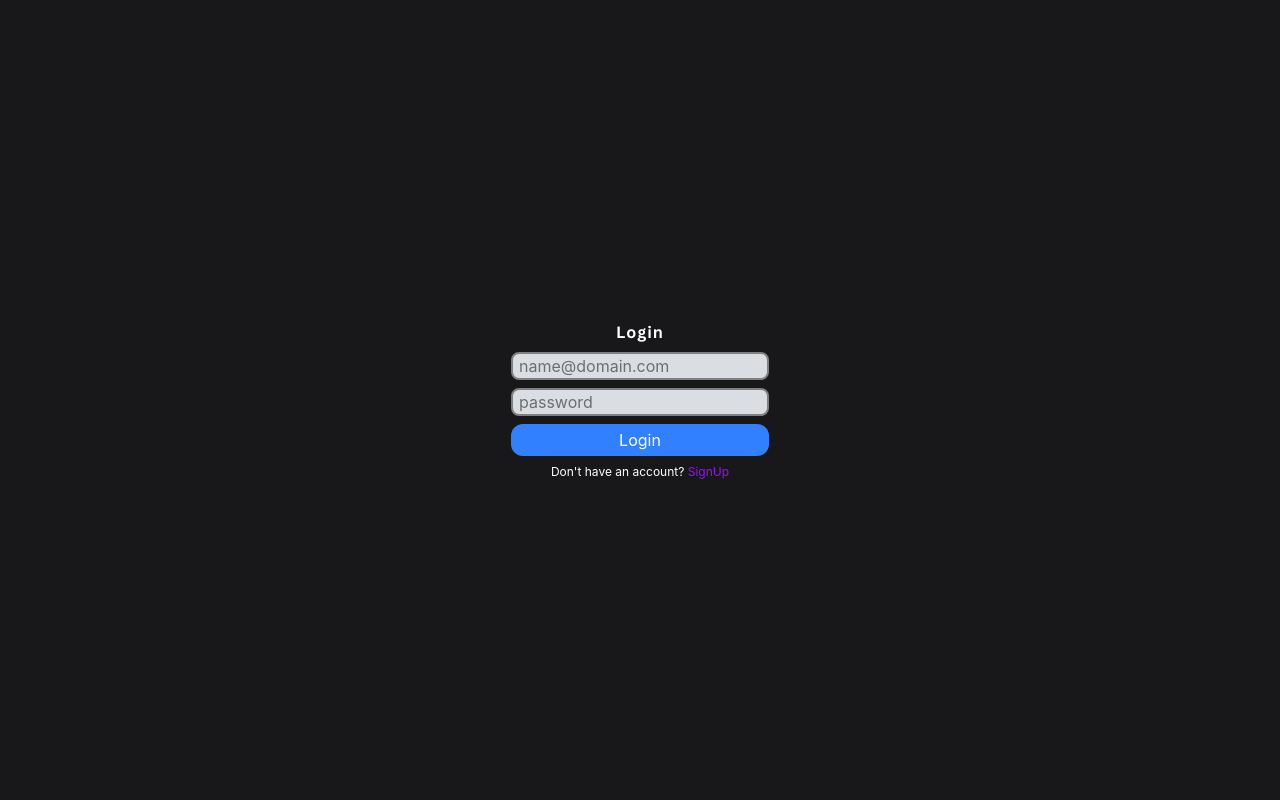
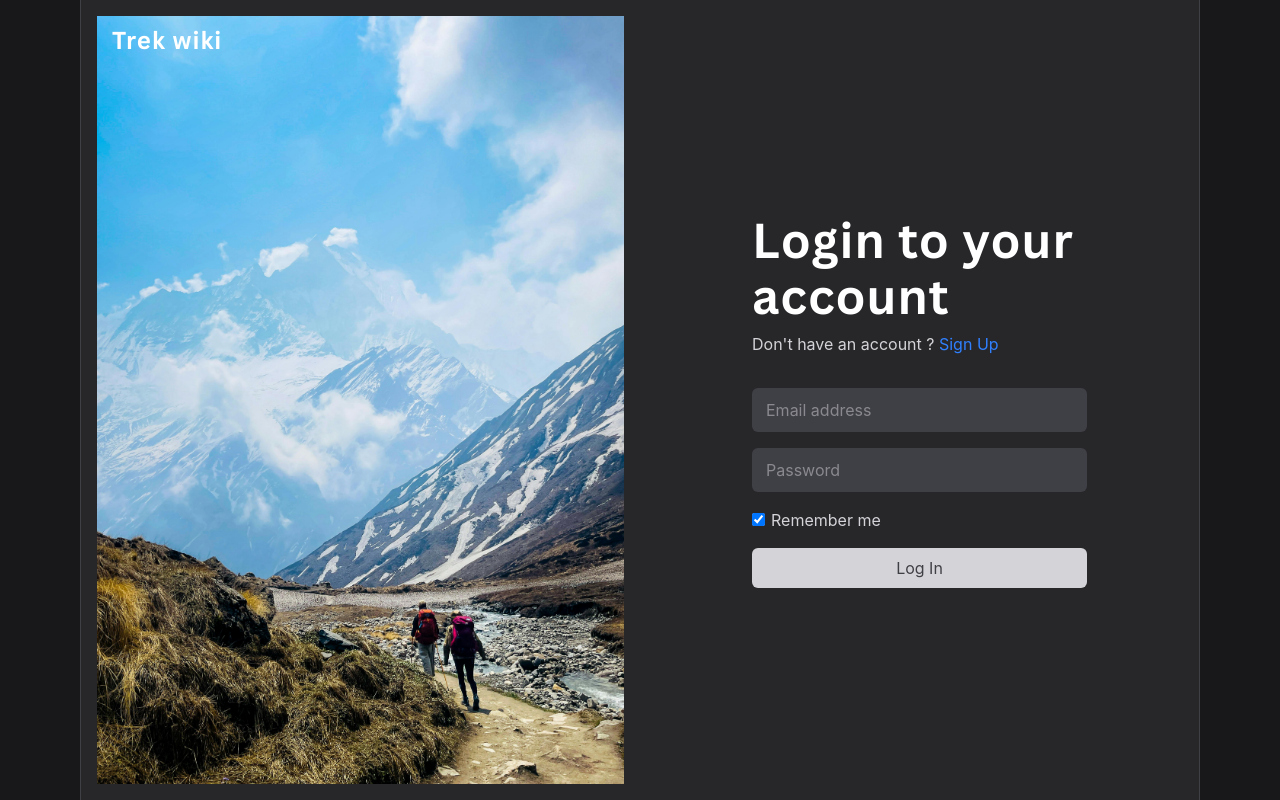
Before and after one commit to shinas-rgb/project-hiking, a React (Vite) app in the folder frontend/: page /auth in a window 1280 px wide. Built offline with nearby package versions, Linux system fonts and the light colour scheme; no server answers.

Commit message:
fixed auth page

```diff
--- a/frontend/src/pages/AuthPage.jsx
+++ b/frontend/src/pages/AuthPage.jsx
@@ -4,9 +4,10 @@ import toast from "react-hot-toast"
 import { useNavigate } from "react-router-dom"
 import { checkUser } from "../utils/auth.js"
 import api from "../api/api.js"
+import img from "../assets/pexels-nepal-visuals-2154640351-33330007.jpg"
 
 export default function AuthPage() {
-  const { register, handleSubmit } = useForm()
+  const { register, handleSubmit, formState: { errors } } = useForm()
   const [mode, setMode] = useState("login")
   const navigate = useNavigate()
   const [user, setUser] = useState(checkUser())
@@ -40,54 +41,87 @@ export default function AuthPage() {
     }
   }
   return (
-    <div className="grid justify-center content-center w-full h-screen">
-      <div className="auth-container flex flex-col text-center gap-2">
+    <div className="h-screen mx-20 border-l border-r border-zinc-700">
+      <h1 className="absolute top-6 left-28 text-2xl font-extrabold">Trek wiki</h1>
+      <div className="grid grid-cols-2  h-screen bg-zinc-800 ">
+        <img className="p-4 w-full h-full object-cover overflow-hidden object-center bg-cover" src={img} alt="" />
+        <div className="px-28 flex flex-col justify-center h-screen">
+          <div className="mb-8">
+            <h1 className="text-5xl leading-14 mb-2">
+              {mode === "login" ? (
+                'Login to your account '
+              ) : (
+                'Create an account '
+              )}
+            </h1>
             {mode === 'login' ? (
-          <h1>Login</h1>
+              <p className="text-zinc-300">Don't have an account ? <a className="text-blue-500 hover:underline hover:cursor-pointer"
+                onClick={() => setMode("signup")}
+              >Sign Up
+              </a> </p>
             ) : (
-          <h1>SignUp</h1>
+              <p className="text-zinc-300">Already have an account ? <a className="text-blue-500 hover:underline hover:cursor-pointer"
+                onClick={() => setMode("login")}
+              >Login
+              </a> </p>
             )}
-        <form
-          onSubmit={handleSubmit(onSubmit)}
-
-          className="new-form align-text-top sm:gap-2">
+          </div>
+          <form className="flex flex-col gap-4 text-zinc-300"
+            onSubmit={handleSubmit(onSubmit)}>
             {mode === 'signup' && (
+              <div>
                 <input
-              className="input-field max-sm:mb-2"
-              type="text"
-              placeholder="Your Name"
-              {...register('name', { required: 'Name is Required' })} />
+                  className="w-full bg-zinc-700 px-3.5 py-2.5 rounded-md focus:bg-zinc-600"
+                  {...register("name", { required: "Name is required" })}
+                  type="text" placeholder="Your name" />
+                {errors.name && (
+                  <p className="text-sm text-red-500 mt-1">{errors.name.message}</p>
                 )}
+              </div>
+            )}
+            <div>
               <input
-            className="input-field max-sm:mb-2"
-            type="email"
-            placeholder="name@domain.com"
-            {...register('email', { required: 'Email is Required' })} />
+                className="w-full bg-zinc-700 px-3.5 py-2.5 rounded-md focus:bg-zinc-600"
+                {...register("email", { required: "Email is required" })}
+                type="email" placeholder="Email address" />
+              {errors.email && (
+                <p className="text-sm text-red-500 mt-1">{errors.email.message}</p>
+              )}
+            </div>
+            <div>
               <input
-            className="input-field max-sm:mb-2"
-            type="password"
-            placeholder="password"
-            {...register('password', { required: 'Password is required' })} />
-          <button className="bg-blue-500 h-8 max-sm:mb-2 rounded-xl hover:cursor-pointer hover:bg-blue-600 text-white" type="submit">
+                className="w-full bg-zinc-700 px-3.5 py-2.5 rounded-md focus:bg-zinc-600"
+                {...register("password", {
+                  required: "Password is required",
+                  minLength: {
+                    value: 4,
+                    message: "Password should be atleast 4 characters"
+                  }
+                })}
+                type="password" placeholder="Password" />
+              {errors.password && (
+                <p className="text-sm text-red-500 mt-1">{errors.password.message}</p>
+              )}
+            </div>
+            {mode === 'login' && (
+              <div>
+                <input className="mr-1.5" type="checkbox" defaultChecked />
+                <label>Remember me</label>
+              </div>
+            )}
+            <button
+              className="bg-zinc-300 text-zinc-700 py-2 rounded-md
+                hover:cursor-pointer hover:bg-zinc-400 hover:text-zinc-800"
+              type="submit">
               {mode === 'login' ? (
-              'Login'
+                'Log In'
               ) : (
-              'SignUp'
+                'Sign Up'
               )}
             </button>
-          {mode === 'login' ? (
-            <p className="text-xs text-white">Don't have an account? <a onClick={() => setMode('signup')}
-              className="text-purple-600 hover:cursor-pointer hover:text-purple-900 hover:underline">
-              SignUp</a></p>
-          ) : (
-            <p className="text-xs text-white">Already have an account? <a onClick={() => setMode('login')}
-              className="text-purple-600 hover:cursor-pointer hover:text-purple-900 hover:underline">
-              Login</a></p>
-          )}
           </form>
-        {user &&
-          user.role === 'admin' && <p>Admin panel</p>}
         </div>
-    </div >
+      </div>
+    </div>
   )
 }
--- a/frontend/src/pages/TestPage.jsx
+++ b/frontend/src/pages/TestPage.jsx
@@ -1,20 +1,52 @@
 // src/components/HeroSection.jsx
+
+import img from "../assets/pexels-vizi-kata-373820-33314427.jpg"
 
 export default function TestPage() {
 
+
   return (
     <div className="">
-      <div className="flex gap-4">
-        <div className="w-64 h-94 bg-dark border border-zinc-800 rounded-2xl">
-          <h1 className="py-2 px-4 m-2 hover:bg-zinc-900 rounded-2xs">Hello</h1>
-        </div>
-        <div className="flex flex-col gap-4">
-          <p className="text-lime-300 bg-lime-950 px-4 py-2 w-fit rounded-xl">234%</p>
-          <p className="text-pink-400 bg-red-950 px-4 py-2 w-fit rounded-xl">234%</p>
-          <button type="" className="border border-zinc-700 hover:border-zinc-600 hover:bg-zinc-800 bg-zinc-900 py-1 rounded-md text-white">Click</button>
-          <button type="" className="border border-zinc-400 hover:border-zinc-300 hover:bg-zinc-500 bg-zinc-600 rounded-md py-1 text-white">Click</button>
+      <div className="h-screen">
+        <div className="grid grid-cols-2 overflow-hidden h-full">
+          <img className="object-cover bg-center bg-cover" src={img} alt="" />
+          <div className="bg-zinc-800 px-28 flex flex-col justify-center h-screen">
+            <h1 className="absolute top-4 left-4 text-2xl font-extrabold">Trek wiki</h1>
+            <div className="mb-8">
+              <h1 className="text-6xl mb-2">Login to your account</h1>
+              <p className="text-zinc-400">Already have an account ? <a className="text-blue-500 hover:underline" href="">Sign Up</a></p>
+
+            </div>
+            <form className="flex flex-col gap-6 text-zinc-300">
+              <input
+                className="w-full bg-zinc-700 px-3.5 py-2.5 rounded-md"
+                type="email" placeholder="Email address" />
+              <input
+                className="w-full bg-zinc-700 px-3.5 py-2.5 rounded-md"
+                type="password" placeholder="Password" />
+              <div>
+                <input className="mr-1.5" type="checkbox" />
+                <label>Remember me</label>
+              </div>
+              <button
+                className="bg-zinc-500 py-2 rounded-md
+                hover:cursor-pointer hover:bg-zinc-600"
+                type="submit">Log In</button>
+            </form>
+          </div>
         </div>
       </div>
+      {/* <div className="flex gap-4"> */}
+      {/*   <div className="w-64 h-94 bg-dark border border-zinc-800 rounded-2xl"> */}
+      {/*     <h1 className="py-2 px-4 m-2 hover:bg-zinc-900 rounded-2xs">Hello</h1> */}
+      {/*   </div> */}
+      {/*   <div className="flex flex-col gap-4"> */}
+      {/*     <p className="text-lime-300 bg-lime-950 px-4 py-2 w-fit rounded-xl">234%</p> */}
+      {/*     <p className="text-pink-400 bg-red-950 px-4 py-2 w-fit rounded-xl">234%</p> */}
+      {/*     <button type="" className="border border-zinc-700 hover:border-zinc-600 hover:bg-zinc-800 bg-zinc-900 py-1 rounded-md text-white">Click</button> */}
+      {/*     <button type="" className="border border-zinc-400 hover:border-zinc-300 hover:bg-zinc-500 bg-zinc-600 rounded-md py-1 text-white">Click</button> */}
+      {/*   </div> */}
+      {/* </div> */}
     </div>
   );
 }
```
Also changed, not shown: frontend/src/assets/pexels-emareynares-17613169.jpg (added), frontend/src/assets/pexels-nepal-visuals-2154640351-33330007.jpg (added). Lines whose indentation alone changed are shown as unchanged.
